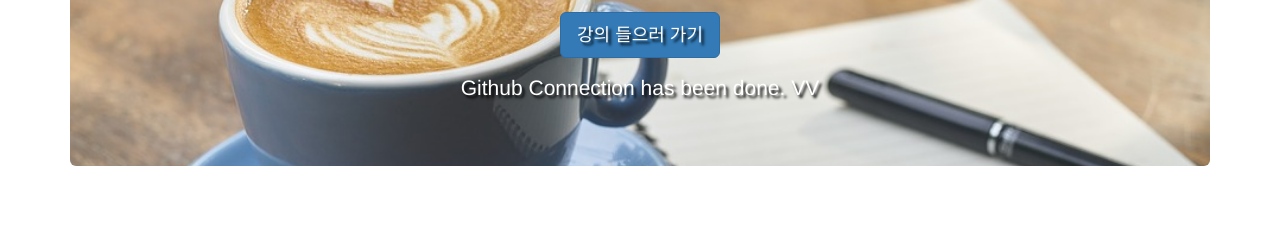
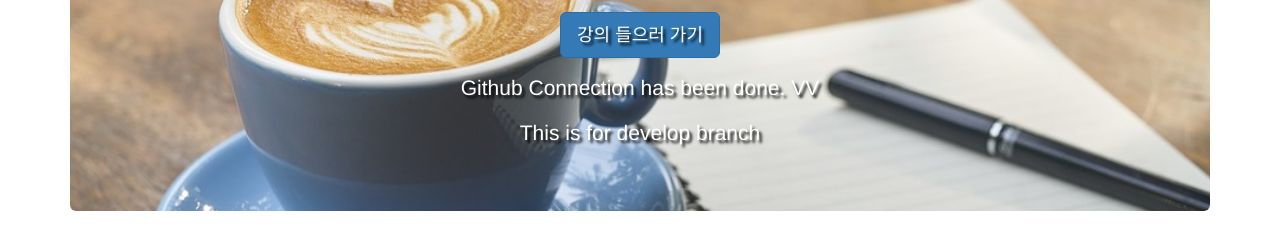
Before and after one commit to jpgu/study-bootstrap, a plain HTML site: page index.html in a window 1280 px wide. Shown: the part 180-430 px from the top of the page. Drawn offline with Linux system fonts and the light colour scheme.

Commit message:
develop branch commit

```diff
--- a/index.html
+++ b/index.html
@@ -21,6 +21,7 @@
                 <p class="text-center">코딩 부스터는 IT 교육 사이트입니다. 다양한 IT 관련 무료 및 유료 강의가 존재합니다.</p>
                 <p class="text-center"><a class="btn btn-primary btn-lg" href="#" role="button">강의 들으러 가기</a></p>
                 <p class="text-center">Github Connection has been done. VV</p>
+                <p class="text-center">This is for develop branch</p>
             </div>
     </body>
 </html>
```
